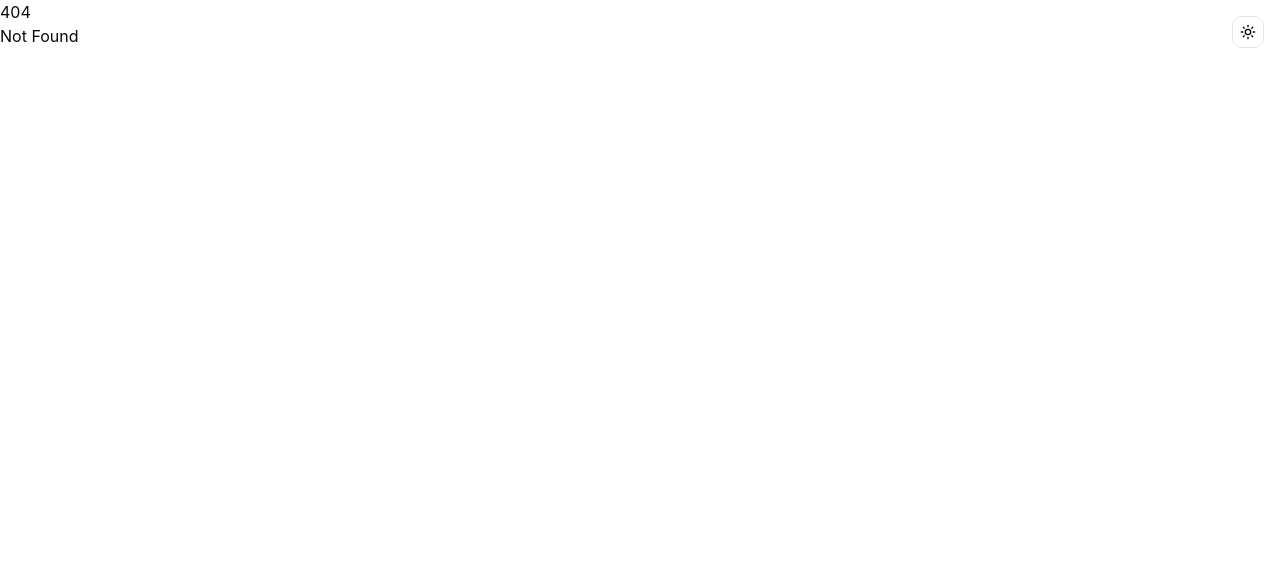
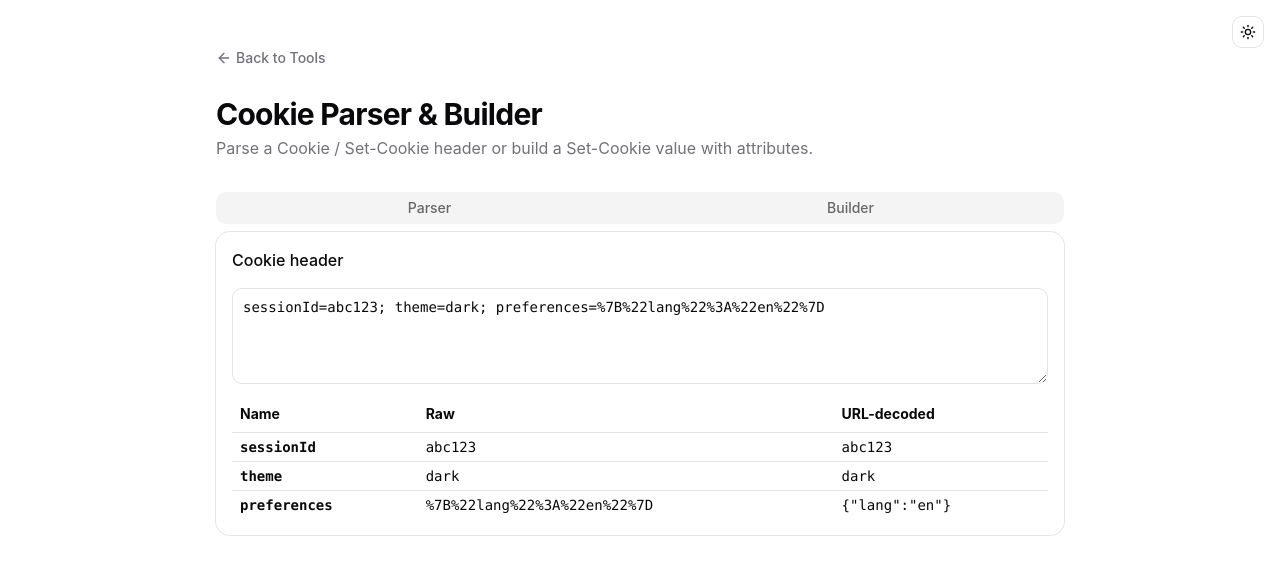
Before and after one commit to orykr/tool.ory.kr, a SvelteKit app in the folder frontend/: page /cookie in a window 1280 px wide. Before the commit this address had no page. Shown: the top 574 px of the page. Built offline with nearby package versions, Linux system fonts and the light colour scheme.

Commit message:
feat(cookie): add cookie header parser and Set-Cookie builder

```diff
--- a/frontend/src/routes/+page.svelte
+++ b/frontend/src/routes/+page.svelte
@@ -311,6 +311,11 @@
 			href: "/set-ops",
 			title: "Set Operations",
 			description: "Union, intersection, and difference of two line-based lists."
+		},
+		{
+			href: "/cookie",
+			title: "Cookie Parser & Builder",
+			description: "Parse Cookie headers or build a Set-Cookie value with attributes."
 		}
 	];
 </script>
--- /dev/null
+++ b/frontend/src/routes/cookie/+page.svelte
@@ -0,0 +1,203 @@
+<script lang="ts">
+	import * as Card from "$lib/components/ui/card/index.js";
+	import * as Tabs from "$lib/components/ui/tabs/index.js";
+	import * as Select from "$lib/components/ui/select/index.js";
+	import { Button } from "$lib/components/ui/button/index.js";
+	import { Input } from "$lib/components/ui/input/index.js";
+	import { Label } from "$lib/components/ui/label/index.js";
+	import { Textarea } from "$lib/components/ui/textarea/index.js";
+	import ArrowLeft from "@lucide/svelte/icons/arrow-left";
+	import Copy from "@lucide/svelte/icons/copy";
+	import Check from "@lucide/svelte/icons/check";
+
+	let cookieHeader = $state(
+		"sessionId=abc123; theme=dark; preferences=%7B%22lang%22%3A%22en%22%7D"
+	);
+
+	let parsed = $derived.by(() => {
+		const result: Array<{ name: string; value: string; decoded: string }> = [];
+		const parts = cookieHeader.split(/;\s*/);
+		for (const part of parts) {
+			if (!part) continue;
+			const eq = part.indexOf("=");
+			if (eq < 0) continue;
+			const name = part.slice(0, eq).trim();
+			const value = part.slice(eq + 1).trim();
+			let decoded = value;
+			try {
+				decoded = decodeURIComponent(value);
+			} catch {}
+			result.push({ name, value, decoded });
+		}
+		return result;
+	});
+
+	let name = $state("session");
+	let value = $state("abc123");
+	let domain = $state("");
+	let path = $state("/");
+	let expiresMode = $state<"session" | "maxAge" | "expires">("session");
+	let maxAge = $state(3600);
+	let expires = $state("");
+	let httpOnly = $state(true);
+	let secure = $state(true);
+	let sameSite = $state<"Strict" | "Lax" | "None">("Lax");
+	let urlEncode = $state(false);
+
+	let setCookie = $derived.by(() => {
+		const v = urlEncode ? encodeURIComponent(value) : value;
+		const parts = [`${name}=${v}`];
+		if (domain) parts.push(`Domain=${domain}`);
+		if (path) parts.push(`Path=${path}`);
+		if (expiresMode === "maxAge") parts.push(`Max-Age=${Math.max(0, Math.floor(maxAge) || 0)}`);
+		if (expiresMode === "expires" && expires) {
+			const d = new Date(expires);
+			if (!Number.isNaN(d.getTime())) parts.push(`Expires=${d.toUTCString()}`);
+		}
+		if (httpOnly) parts.push("HttpOnly");
+		if (secure) parts.push("Secure");
+		parts.push(`SameSite=${sameSite}`);
+		return parts.join("; ");
+	});
+
+	let copied = $state<string | null>(null);
+	async function copy(key: string, val: string) {
+		await navigator.clipboard.writeText(val);
+		copied = key;
+		setTimeout(() => (copied = null), 1200);
+	}
+</script>
+
+<main class="container mx-auto max-w-4xl px-6 py-12">
+	<nav class="mb-6">
+		<a
+			href="/"
+			class="text-muted-foreground hover:text-foreground inline-flex items-center gap-1 text-sm font-medium transition-colors"
+		>
+			<ArrowLeft class="h-4 w-4" />
+			Back to Tools
+		</a>
+	</nav>
+
+	<header class="mb-8">
+		<h1 class="text-3xl font-bold tracking-tight">Cookie Parser & Builder</h1>
+		<p class="text-muted-foreground mt-1">
+			Parse a Cookie / Set-Cookie header or build a Set-Cookie value with attributes.
+		</p>
+	</header>
+
+	<Tabs.Root value="parser">
+		<Tabs.List class="grid w-full grid-cols-2">
+			<Tabs.Trigger value="parser">Parser</Tabs.Trigger>
+			<Tabs.Trigger value="builder">Builder</Tabs.Trigger>
+		</Tabs.List>
+
+		<Tabs.Content value="parser">
+			<Card.Root>
+				<Card.Header><Card.Title class="text-base">Cookie header</Card.Title></Card.Header>
+				<Card.Content class="space-y-3">
+					<Textarea bind:value={cookieHeader} class="min-h-24 font-mono text-sm" />
+					{#if parsed.length}
+						<table class="w-full text-sm">
+							<thead>
+								<tr class="border-b text-left">
+									<th class="px-2 py-2">Name</th>
+									<th class="px-2 py-2">Raw</th>
+									<th class="px-2 py-2">URL-decoded</th>
+								</tr>
+							</thead>
+							<tbody>
+								{#each parsed as c (c.name)}
+									<tr class="border-b font-mono last:border-0">
+										<td class="px-2 py-1 font-semibold">{c.name}</td>
+										<td class="px-2 py-1 break-all">{c.value}</td>
+										<td class="px-2 py-1 break-all">{c.decoded}</td>
+									</tr>
+								{/each}
+							</tbody>
+						</table>
+					{:else}
+						<p class="text-muted-foreground text-sm">No cookies parsed.</p>
+					{/if}
+				</Card.Content>
+			</Card.Root>
+		</Tabs.Content>
+
+		<Tabs.Content value="builder">
+			<Card.Root>
+				<Card.Header><Card.Title class="text-base">Build Set-Cookie</Card.Title></Card.Header>
+				<Card.Content class="space-y-4">
+					<div class="grid gap-3 sm:grid-cols-2">
+						<div class="space-y-1.5">
+							<Label for="ck-name">Name</Label>
+							<Input id="ck-name" bind:value={name} class="font-mono" />
+						</div>
+						<div class="space-y-1.5">
+							<Label for="ck-value">Value</Label>
+							<Input id="ck-value" bind:value={value} class="font-mono" />
+						</div>
+						<div class="space-y-1.5">
+							<Label for="ck-domain">Domain</Label>
+							<Input id="ck-domain" bind:value={domain} placeholder="example.com" class="font-mono" />
+						</div>
+						<div class="space-y-1.5">
+							<Label for="ck-path">Path</Label>
+							<Input id="ck-path" bind:value={path} class="font-mono" />
+						</div>
+					</div>
+
+					<div class="space-y-1.5">
+						<Label>Expiration</Label>
+						<div class="flex gap-2">
+							<Button variant={expiresMode === "session" ? "default" : "outline"} size="sm" onclick={() => (expiresMode = "session")}>Session</Button>
+							<Button variant={expiresMode === "maxAge" ? "default" : "outline"} size="sm" onclick={() => (expiresMode = "maxAge")}>Max-Age</Button>
+							<Button variant={expiresMode === "expires" ? "default" : "outline"} size="sm" onclick={() => (expiresMode = "expires")}>Expires</Button>
+						</div>
+						{#if expiresMode === "maxAge"}
+							<Input type="number" min="0" bind:value={maxAge} class="mt-2 font-mono" />
+						{:else if expiresMode === "expires"}
+							<Input type="datetime-local" bind:value={expires} class="mt-2 font-mono" />
+						{/if}
+					</div>
+
+					<div class="grid gap-3 sm:grid-cols-3">
+						<div class="space-y-1.5">
+							<Label for="ck-ss">SameSite</Label>
+							<Select.Root type="single" bind:value={sameSite as never}>
+								<Select.Trigger id="ck-ss" class="w-full">{sameSite}</Select.Trigger>
+								<Select.Content>
+									<Select.Item value="Strict">Strict</Select.Item>
+									<Select.Item value="Lax">Lax</Select.Item>
+									<Select.Item value="None">None</Select.Item>
+								</Select.Content>
+							</Select.Root>
+						</div>
+						<label class="flex cursor-pointer items-center gap-2 pt-6 text-sm">
+							<input type="checkbox" bind:checked={httpOnly} class="h-4 w-4 rounded border" />
+							HttpOnly
+						</label>
+						<label class="flex cursor-pointer items-center gap-2 pt-6 text-sm">
+							<input type="checkbox" bind:checked={secure} class="h-4 w-4 rounded border" />
+							Secure
+						</label>
+					</div>
+
+					<label class="flex cursor-pointer items-center gap-2 text-sm">
+						<input type="checkbox" bind:checked={urlEncode} class="h-4 w-4 rounded border" />
+						URL-encode value
+					</label>
+
+					<div class="bg-muted rounded-md p-3">
+						<div class="flex items-center justify-between">
+							<span class="text-muted-foreground text-xs">Set-Cookie</span>
+							<Button variant="ghost" size="sm" onclick={() => copy("s", setCookie)}>
+								{#if copied === "s"}<Check />Copied{:else}<Copy />Copy{/if}
+							</Button>
+						</div>
+						<p class="mt-1 font-mono text-sm break-all">{setCookie}</p>
+					</div>
+				</Card.Content>
+			</Card.Root>
+		</Tabs.Content>
+	</Tabs.Root>
+</main>
```
